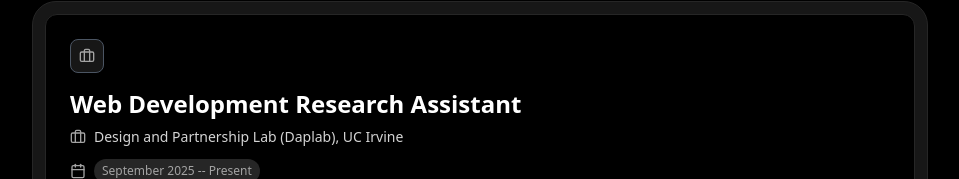
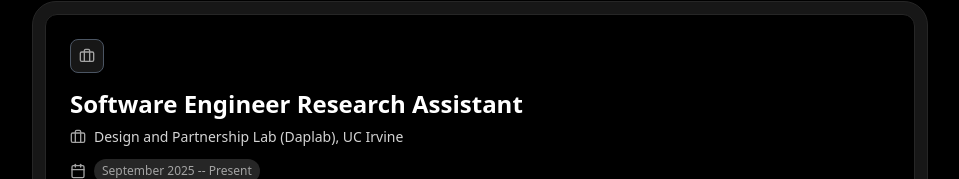
Before and after one commit to nishka1152/personal-portfolio, a React (Vite) app: page / in a window 1280 px wide. Shown: the part 2403-2582 px from the top of the page, without its empty margins (160-1119 px from the left). Built offline with nearby package versions, Linux system fonts and the light colour scheme.

Commit message:
Update job title in Experience component

```diff
--- a/src/components/Experience.tsx
+++ b/src/components/Experience.tsx
@@ -4,7 +4,7 @@
   const experiences = [
     {
       id: 1,
-      title: 'Web Development Research Assistant',
+      title: 'Software Engineer Research Assistant',
       company: 'Design and Partnership Lab (Daplab), UC Irvine',
       period: 'September 2025 -- Present',
       description: 'Will be working as a part of the dev team of the Whole Child Analytics Project (WCAP)',
```
